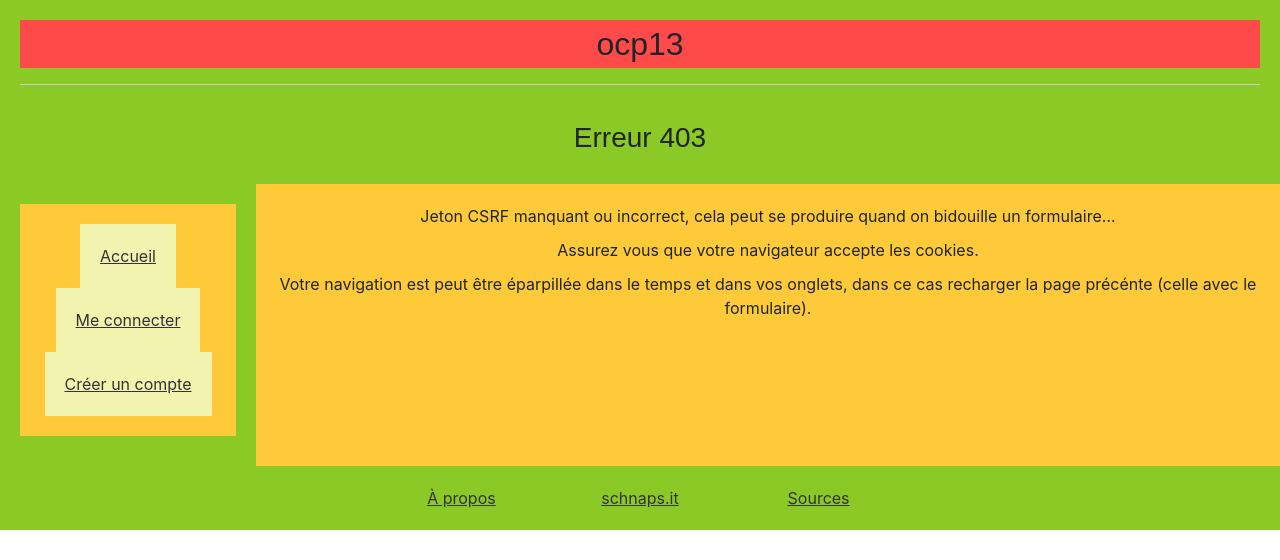
After one commit to freezed/ocp13, a Django app: template core/templates/403.html in a window 1280 px wide. The commit adds this page. Shown: the top 560 px of the page. Run offline with Django 3.2, Linux system fonts and the light colour scheme; the template is opened without the code that fills it, so the values that code supplies are empty.

Commit message:
Update HTTP error templates

```diff
--- /dev/null
+++ b/core/templates/403.html
@@ -0,0 +1,14 @@
+{% extends "base.html" %}
+
+{% block title %}Das geht net ! {% endblock %}
+
+{% block headercontent %}
+    <hr />
+    <h2>Erreur 403</h2>
+{% endblock headercontent %}
+
+{% block maincontent %}
+        <p>Jeton CSRF manquant ou incorrect, cela peut se produire quand on bidouille un formulaire…</p>
+        <p>Assurez vous que votre navigateur accepte les cookies.</p>
+        <p>Votre navigation est peut être éparpillée dans le temps et dans vos onglets, dans ce cas recharger la page précénte (celle avec le formulaire).</p>
+{% endblock maincontent %}
--- a/core/templates/404.html
+++ b/core/templates/404.html
@@ -8,9 +8,9 @@
 {% endblock headercontent %}
 
 {% block maincontent %}
-        <p>Si la page demandée a un jour existée, là elle n'est plus disponible.</p>
-        <p>Il est impossible de savoir si elle le sera à nouveau un jour (dans cette dimension ou une autre).</p>
-        <p>Il est possible qu'elle l'ai été en utilisant d'autres identifiants.</p>
+        <p>Si la page demandée a un jour existé, là elle n'est plus disponible.</p>
+        <p>Il est <em>impossible</em> de savoir si elle le sera à nouveau un jour (dans cette dimension ou une autre).</p>
+        <p>Il est <em>possible</em> qu'elle l'ai été en utilisant d'autres identifiants.</p>
         <p>Pour information vous êtes connecté avec l'utilisateur <strong><em>{{ user.username }}</em></strong>.</p>
         <p>Enfin, si vous essayez (juste pour voir) d'accéder aux contacts d'un·e autre utilisateur·trice…… et ben c'est pas bien !</p>
 {% endblock maincontent %}
```
